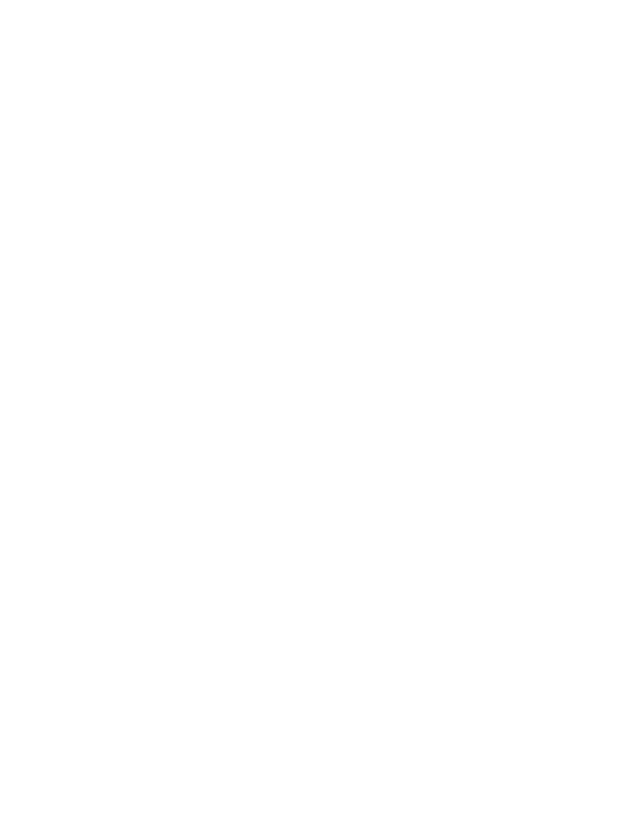
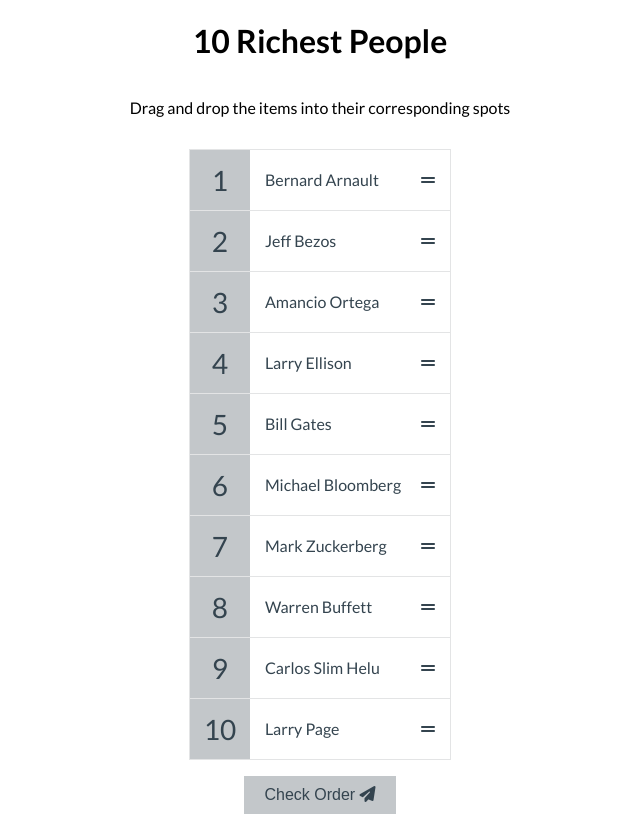
Before and after one commit to anaswara-r-babu/Sortable-List, a plain HTML site: page index.html in a window 1280 px wide. Shown: the whole page, without its empty margins (320-960 px from the left). Drawn offline with Linux system fonts and the light colour scheme.

Commit message:
drag and drop added right,wrong classes were added

```diff
--- a/index.html
+++ b/index.html
@@ -3,11 +3,20 @@
 <head>
     <meta charset="UTF-8">
     <meta name="viewport" content="width=device-width, initial-scale=1.0">
-    <title>Sortable List</title>
+    <title>Top 10 Richest poeple</title>
     <link rel="stylesheet" href="style.css">
+    <script src="https://kit.fontawesome.com/079168b0c1.js" crossorigin="anonymous"></script>
 </head>
 <body>
 
+    <h1>10 Richest People</h1>
+    <p>Drag and drop the items into their corresponding spots</p>
+
+    <ul class="draggable-list" id="draggable-list"></ul>
+    <button class="check-btn" id="check">
+        Check Order
+        <i class="fas fa-paper-plane"></i>
+    </button>
 
 
     <script src="index.js"></script>
--- a/index.js
+++ b/index.js
@@ -0,0 +1,117 @@
+const draggable_list = document.getElementById('draggable-list');
+const check = document.getElementById('check');
+
+const richestPeople = [
+    'Jeff Bezos',
+    'Bill Gates',
+    'Warren Buffett',
+    'Bernard Arnault',
+    'Carlos Slim Helu',
+    'Amancio Ortega',
+    'Larry Ellison',
+    'Mark Zuckerberg',
+    'Michael Bloomberg',
+    'Larry Page'
+];
+
+// Store list items
+const listItems = [];
+
+let dragStartIndex;
+
+crateList();
+
+// insert list items into DOM
+function crateList() {
+    [...richestPeople]
+    .map(a => ({ value: a, sort: Math.random() }))
+    .sort((a,b) => a.sort - b.sort)
+    .map(a => a.value)
+    .forEach((person,index) => {
+        const listItem = document.createElement('li');
+
+        listItem.setAttribute('data-index',index);
+
+        listItem.innerHTML = `
+            <span class="number">${index + 1}</span>
+            <div class="draggable" draggable="true">
+                <p class="person-name">${person}</p>
+                <i class="fas fa-grip-lines"></i>
+            </div>
+        `;
+        listItems.push(listItem);
+
+        draggable_list.appendChild(listItem);
+    });
+
+    addEventListeners();
+}
+
+function dragStart() {
+    // console.log('Event: ','dragstart');
+    dragStartIndex = +this.closest('li').getAttribute('data-index');
+}
+
+function dragEnter() {
+    // console.log('Event: ','dragenter');
+    this.classList.add('over');
+}
+
+function dragLeave() {
+    // console.log('Event: ','dragleave');
+    this.classList.remove('over');
+}
+
+function dragOver(e) {
+    // console.log('Event: ','dragover');
+    e.preventDefault();
+}
+
+function dragDrop() {
+    // console.log('Event: ','drop');
+    const dragEndIndex = +this.getAttribute('data-index');
+    swapItems(dragStartIndex,dragEndIndex);
+
+    this.classList.remove('over');
+}
+
+// swap listItems that are drag and drop
+function swapItems(fromIndex,toIndex) {
+    const itemOne = listItems[fromIndex].querySelector('.draggable');
+    const itemTwo = listItems[toIndex].querySelector('.draggable');
+
+    listItems[fromIndex].appendChild(itemTwo);
+    listItems[toIndex].appendChild(itemOne);
+
+
+}
+// check the order of the listItems
+function checkOrder() {
+    listItems.forEach((listItem,index) => {
+        const personName = listItem.querySelector('.draggable').innerText.trim();
+        if(personName !== richestPeople[index]) {
+            listItem.classList.add('wrong');
+        } else {
+            listItem.classList.remove('wrong');
+            listItem.classList.add('right');
+        }
+    });
+}
+
+function addEventListeners () {
+    const draggables = document.querySelectorAll('.draggable');
+    const dragListItems = document.querySelectorAll('.draggable-list li');
+
+    draggables.forEach(draggable => {
+        draggable.addEventListener('dragstart',dragStart);
+    });
+
+    dragListItems.forEach(item => {
+        item.addEventListener('dragover',dragOver);
+        item.addEventListener('drop',dragDrop);
+        item.addEventListener('dragenter',dragEnter);
+        item.addEventListener('dragleave',dragLeave);
+    });
+}
+
+check.addEventListener('click', checkOrder);
--- a/style.css
+++ b/style.css
@@ -0,0 +1,90 @@
+@import url('https://fonts.googleapis.com/css2?family=Lato:ital,wght@0,100;0,300;0,400;0,700;0,900;1,100;1,300;1,400;1,700;1,900&display=swap');
+
+:root {
+    --border-color :#e3e4e5;
+    --background-color:#c3c7ca;
+    --text-color:#34444f;
+}
+* {
+    box-sizing: border-box;
+}
+
+body {
+    background-color: #fff;
+    display: flex;
+    flex-direction: column;
+    align-items: center;
+    justify-content:flex-start;
+    height: 100vh;
+    margin: 0;
+    font-family: 'Lato',sans-serif;
+}
+
+.draggable-list {
+    border: 1px solid var(--border-color);
+    color: var(--text-color);
+    padding: 0;
+    list-style-type: none;
+}
+
+.draggable-list li {
+    background-color: #fff;
+    display: flex;
+    flex: 1;
+}
+
+.draggable-list li:not(:last-of-type) {
+    border-bottom: 1px solid var(--border-color);
+}
+
+.draggable-list .number {
+    background-color: var(--background-color);
+    display: flex;
+    align-items: center;
+    justify-content: center;
+    font-size: 28px;
+    height: 60px;
+    width: 60px;
+}
+
+.draggable-list li.over .draggable {
+    background-color: #eaeaea;
+}
+
+.draggable-list .person-name {
+    margin: 0 20px 0 0;
+}
+
+.draggable-list li.right .person-name {
+    color: #38e374;
+}
+
+.draggable-list li.wrong .person-name {
+    color: #ff3838;
+}
+
+.draggable {
+    cursor: pointer;
+    display: flex;
+    align-items: center;
+    justify-content: space-between;
+    padding: 15px;
+    flex: 1;
+}
+
+.check-btn {
+    background-color: var(--background-color);
+    border: none;
+    color: var(--text-color);
+    font-size: 16px;
+    padding: 10px 20px;
+    cursor: pointer;
+}
+
+.check-btn:active {
+    transform: scale(0.98);
+}
+
+.check-btn:focus {
+    outline: none;
+}
```
